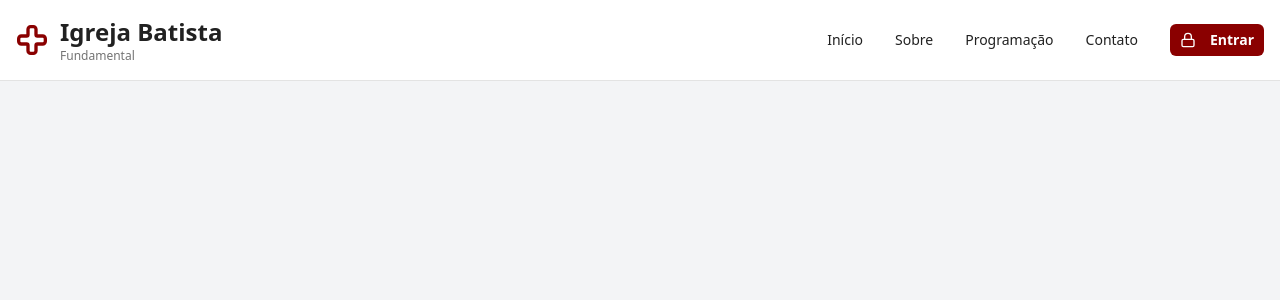
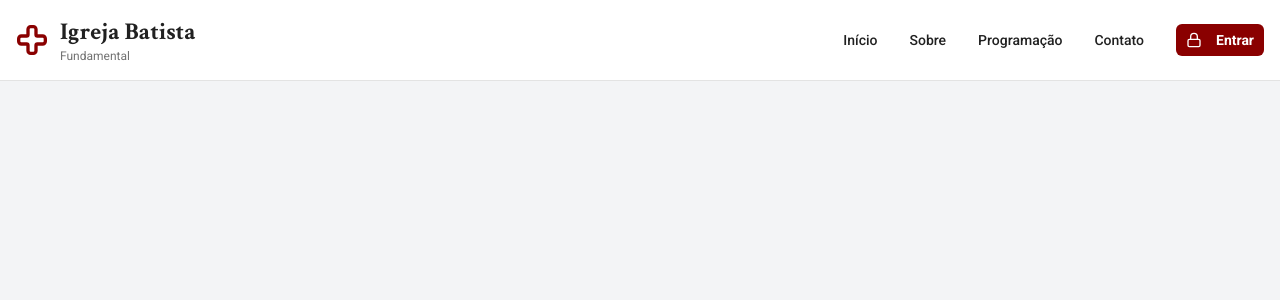
Before and after one commit to samuel-cardoso/site-ibbf, a Next.js app: page / in a window 1280 px wide. Shown: the top 300 px of the page. Built offline with nearby package versions, Linux system fonts and the light colour scheme.

Commit message:
feat: update font styles in layout and globals.css to use new font families

```diff
--- a/app/globals.css
+++ b/app/globals.css
@@ -10,8 +10,10 @@ All colors MUST be HSL.
 @theme inline {
   --color-background: hsl(var(--background));
   --color-foreground: hsl(var(--foreground));
-  --font-sans: var(--font-geist-sans);
-  --font-mono: var(--font-geist-mono);
+  --font-heading: var(--font-crimson-text);
+  --font-body: var(--font-roboto);
+  --font-mono: var(--font-roboto-mono);
+  --font-sans: var(--font-roboto);
   --color-card: hsl(var(--card));
   --color-card-foreground: hsl(var(--card-foreground));
   --color-popover: hsl(var(--popover));
@@ -119,6 +121,6 @@ All colors MUST be HSL.
   }
 
   body {
-    @apply bg-background text-foreground;
+    @apply bg-background text-foreground font-body;
   }
 }
--- a/app/layout.tsx
+++ b/app/layout.tsx
@@ -1,15 +1,26 @@
 import { PageTitle } from "@/components/PageTitle";
-import { Geist, Geist_Mono } from "next/font/google";
+import { Crimson_Text, Roboto, Roboto_Mono } from "next/font/google";
 import "./globals.css";
 
-const geistSans = Geist({
-  variable: "--font-geist-sans",
+const crimsonText = Crimson_Text({
+  variable: "--font-crimson-text",
   subsets: ["latin"],
+  weight: ["400", "600", "700"],
+  style: ["normal", "italic"],
 });
 
-const geistMono = Geist_Mono({
-  variable: "--font-geist-mono",
+const roboto = Roboto({
+  variable: "--font-roboto",
   subsets: ["latin"],
+  weight: ["100", "300", "400", "500", "700", "900"],
+  style: ["normal", "italic"],
+});
+
+const robotoMono = Roboto_Mono({
+  variable: "--font-roboto-mono",
+  subsets: ["latin"],
+  weight: ["100", "200", "300", "400", "500", "600", "700"],
+  style: ["normal", "italic"],
 });
 
 export default function RootLayout({
@@ -20,7 +31,7 @@ export default function RootLayout({
   return (
     <html lang="pt-br scroll-smooth">
       <body
-        className={`${geistSans.variable} ${geistMono.variable} antialiased`}
+        className={`${crimsonText.variable} ${roboto.variable} ${robotoMono.variable} antialiased`}
       >
         <PageTitle />
         {children}
```
